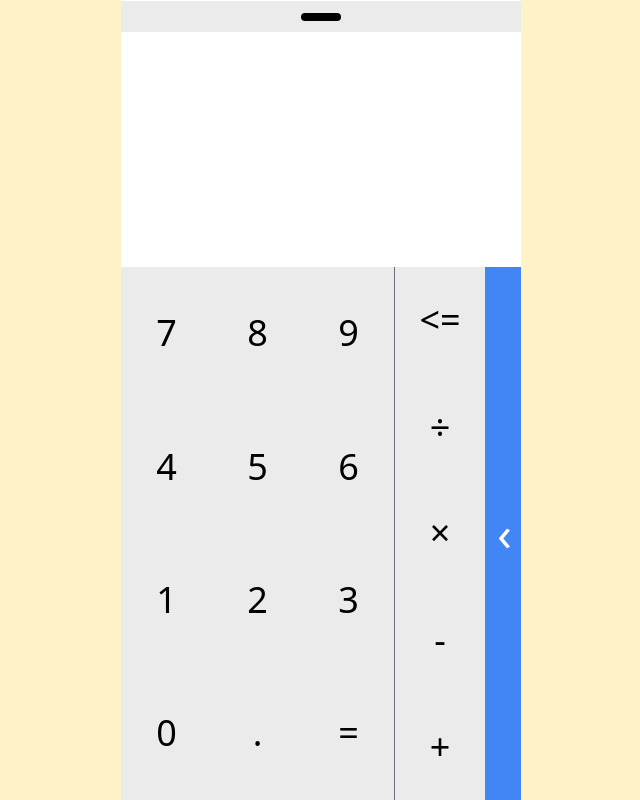
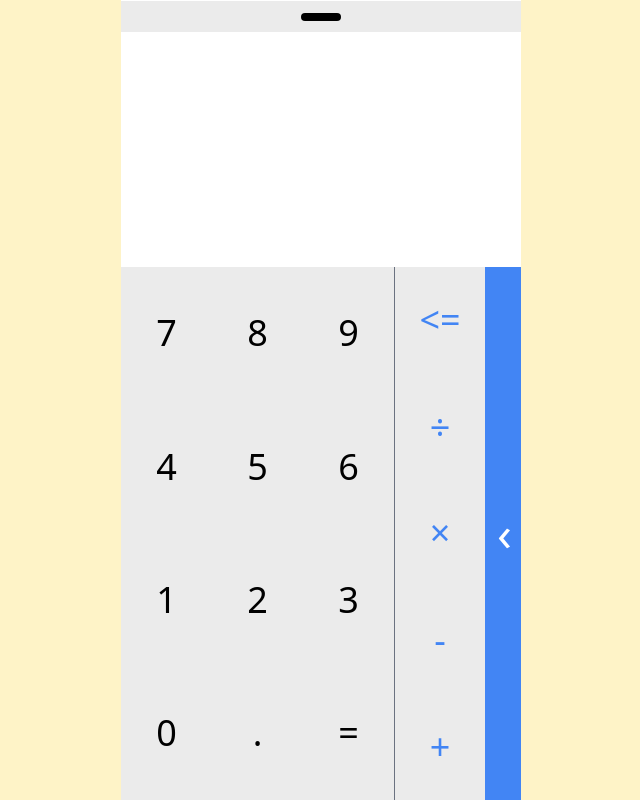
Before and after one commit to brandedcow/calculator-vue, a Vue app: page / in a window 1280 px wide. Shown: the whole page, without its empty margins (319-959 px from the left). Built offline with nearby package versions, Linux system fonts and the light colour scheme.

Commit message:
function buttons to secondary color

```diff
--- a/src/components/Buttons.vue
+++ b/src/components/Buttons.vue
@@ -73,6 +73,6 @@ export default {
 }
 
 .functionButton {
-  @apply text-primary-text text-4xl w-full h-1/5 flex justify-center items-center;
+  @apply text-secondary text-4xl w-full h-1/5 flex justify-center items-center;
 }
 </style>
```
